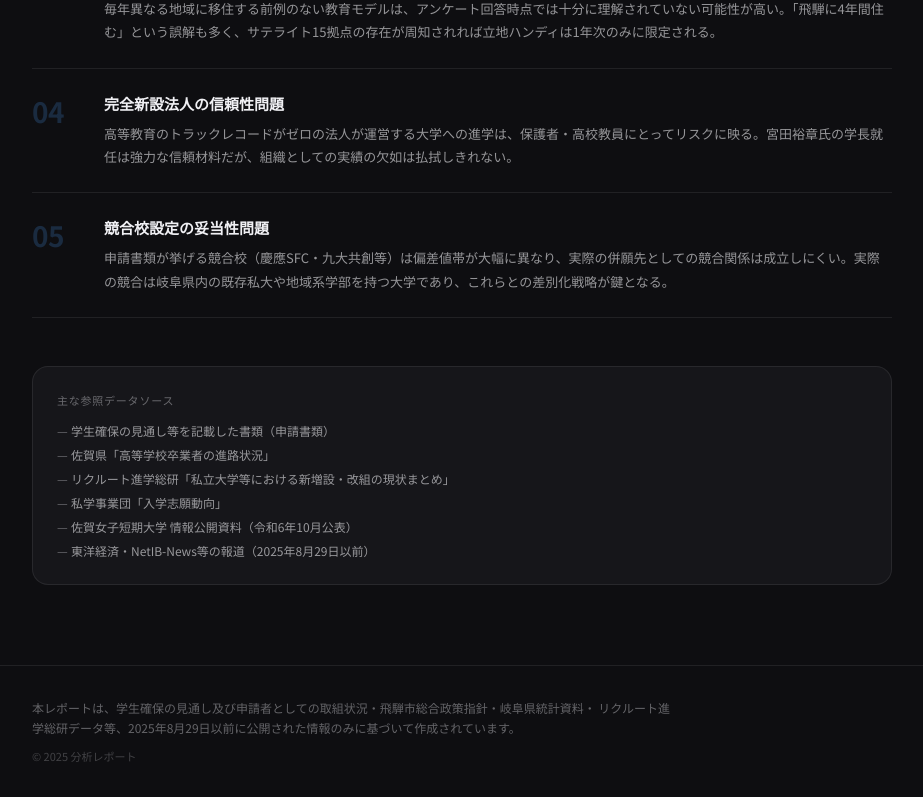
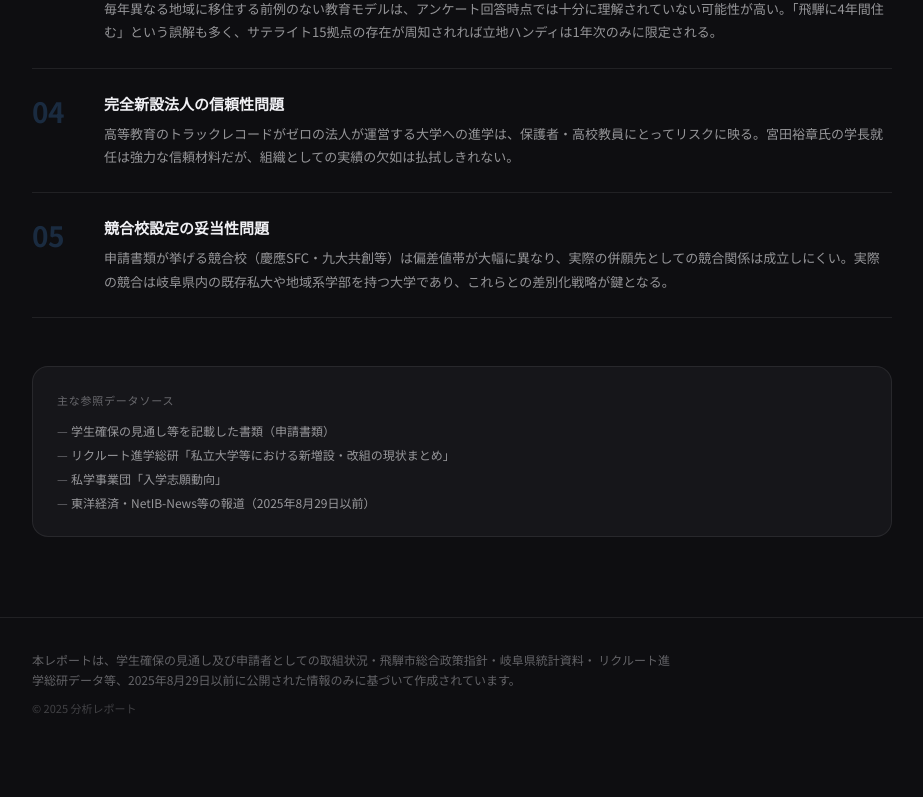
Before and after one commit to gafamoomin/coiu-report, a React (Vite) app: page / in a window 1280 px wide. Shown: the part 5304-6101 px from the top of the page, without its empty margins (178-1101 px from the left). After the commit the page ends 6053 px from the top, so only its background shows below. Built offline with nearby package versions, Linux system fonts and the light colour scheme.

Commit message:
参照データソースの修正

```diff
--- a/src/components/DivergenceSection.tsx
+++ b/src/components/DivergenceSection.tsx
@@ -27,10 +27,8 @@ export default function DivergenceSection() {
           <div className={styles.sourcesLabel}>主な参照データソース</div>
           <ul className={styles.sourcesList}>
             <li>学生確保の見通し等を記載した書類（申請書類）</li>
-            <li>佐賀県「高等学校卒業者の進路状況」</li>
             <li>リクルート進学総研「私立大学等における新増設・改組の現状まとめ」</li>
             <li>私学事業団「入学志願動向」</li>
-            <li>佐賀女子短期大学 情報公開資料（令和6年10月公表）</li>
             <li>東洋経済・NetIB-News等の報道（2025年8月29日以前）</li>
           </ul>
         </div>
```
